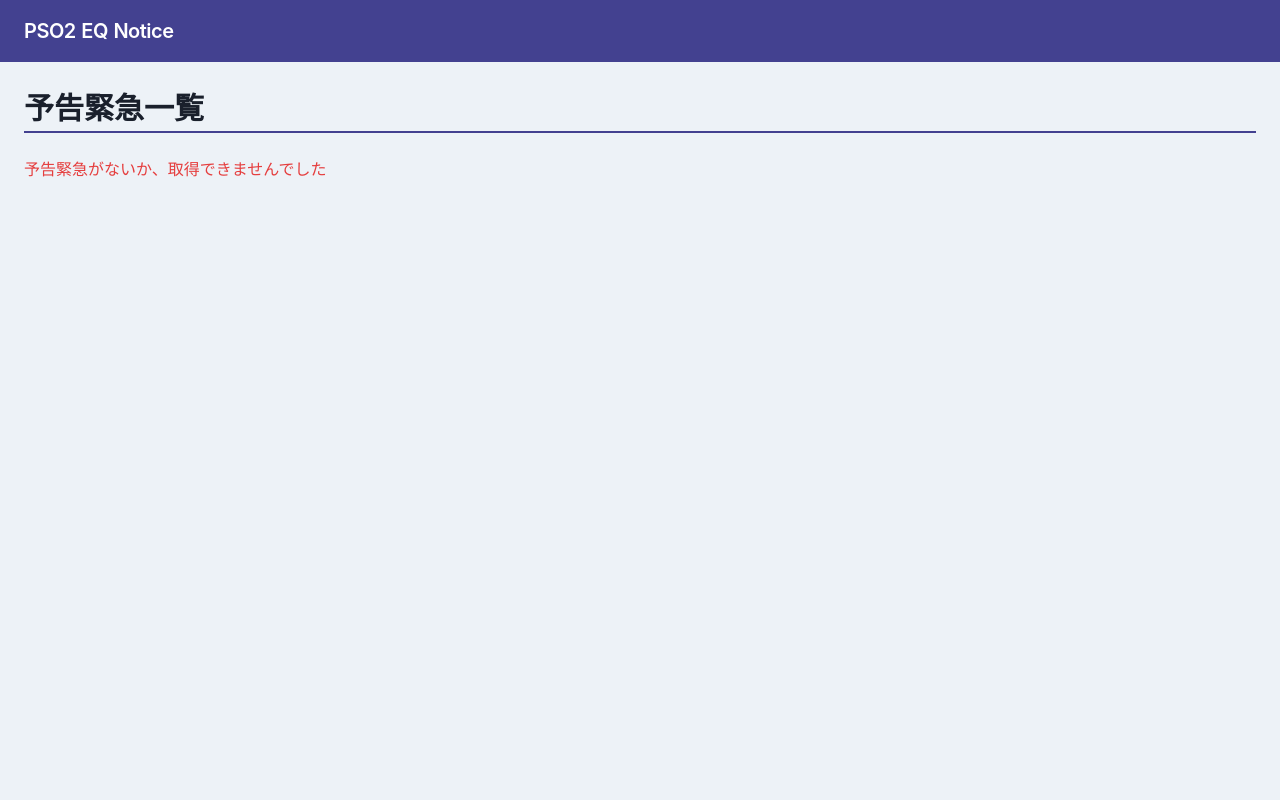
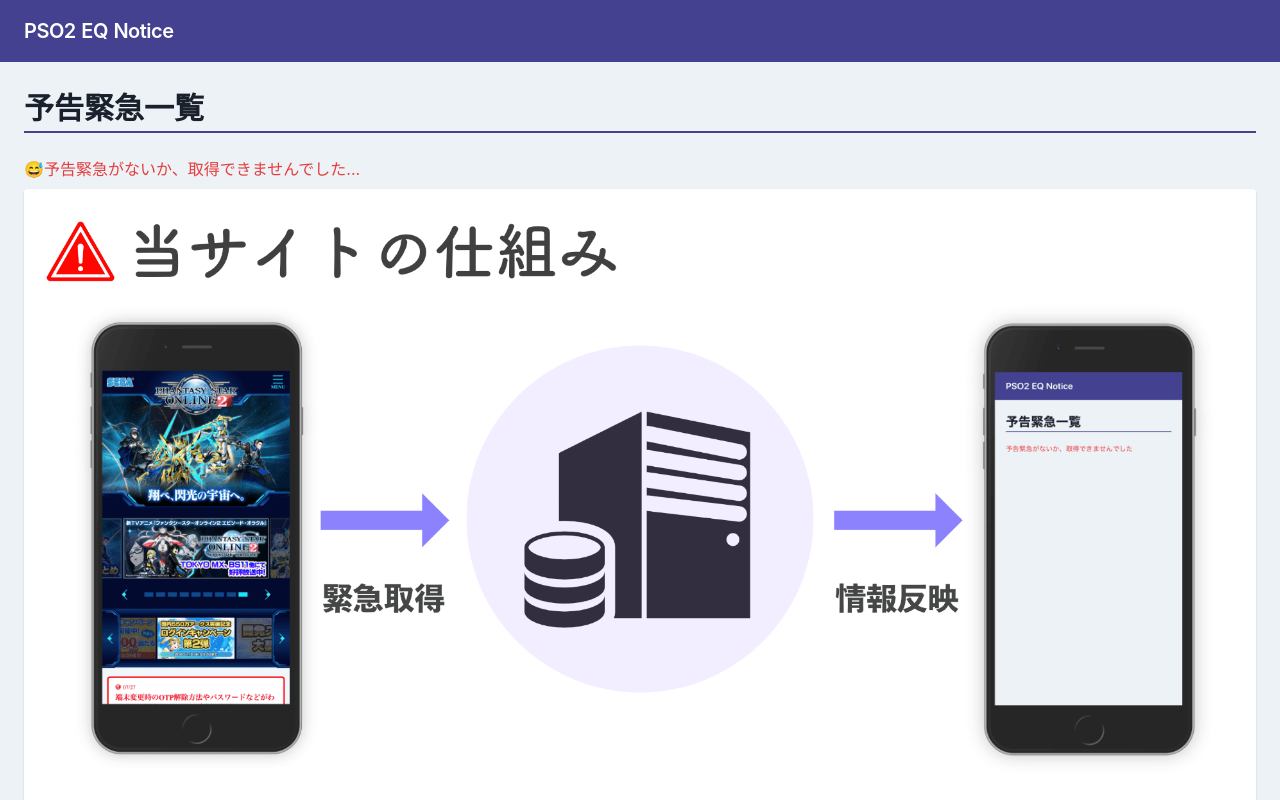
Before and after one commit to luminus-xd/pso2-emergency, a Nuxt app: page / in a window 1280 px wide. Shown: the top 800 px of the page. Built offline with nearby package versions, Linux system fonts and the light colour scheme; no server answers.

Commit message:
エラー時に説明画像を挿入

```diff
--- a/pages/index.vue
+++ b/pages/index.vue
@@ -6,8 +6,13 @@
       >
         予告緊急一覧
       </h2>
-      <p class="text-red-600" v-if="datalists !== null | undefined">予告緊急がないか、取得できませんでした</p>
-      <EmergencyCards v-else :emergencies="datalists" />
+      <template v-if="(datalists !== null) | undefined">
+        <div>
+          <p class="text-red-600">😅予告緊急がないか、取得できませんでした...</p>
+          <img class="max-w-full mt-2 rounded shadow" src="../static/pso2-eq-waning.png" alt="このサイトの仕組み" />
+        </div>
+      </template>
+      <EmergencyCards :emergencies="datalists" />
     </div>
   </main>
 </template>
```
Also changed, not shown: static/pso2-eq-waning.png (added).
